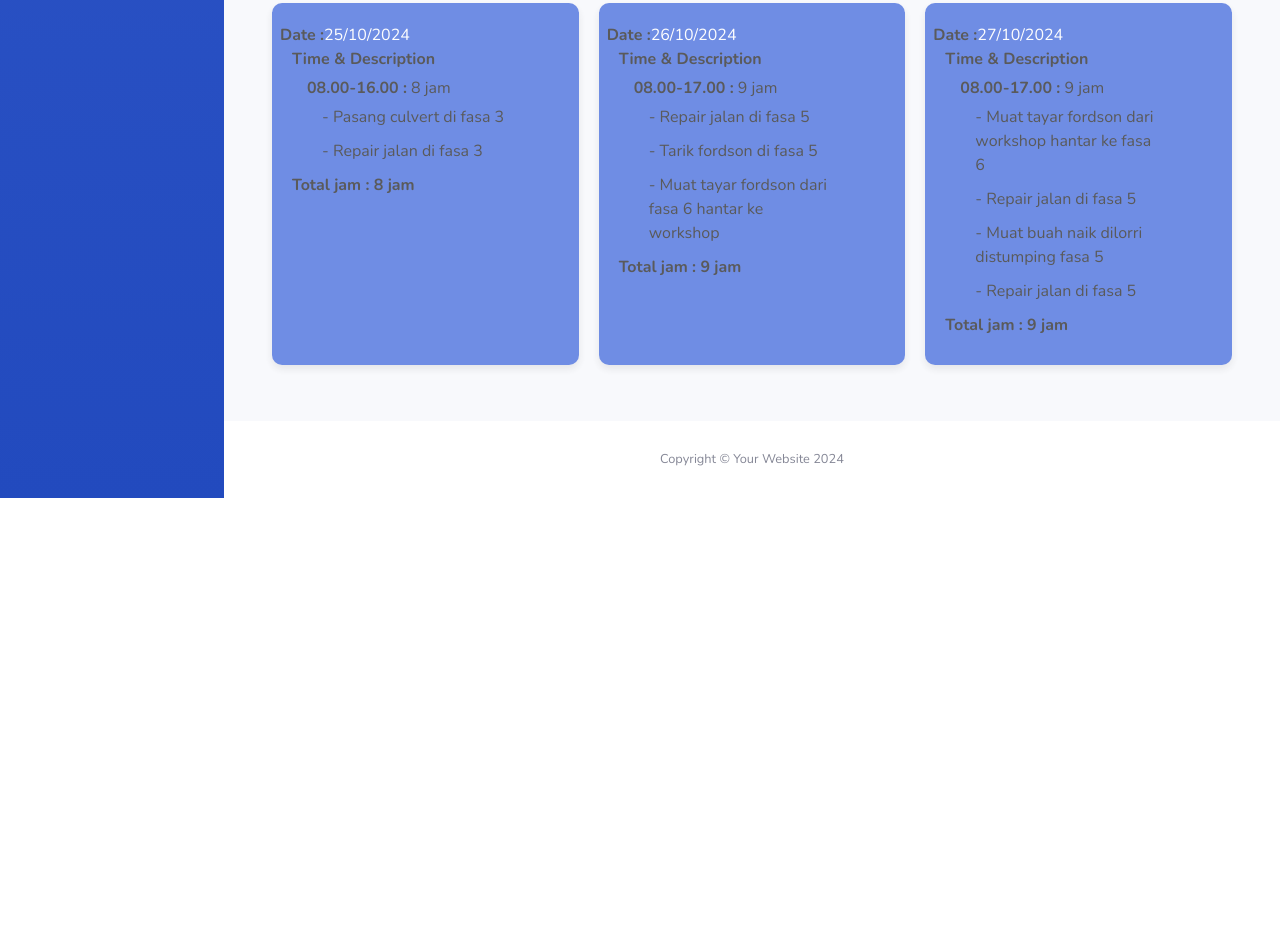
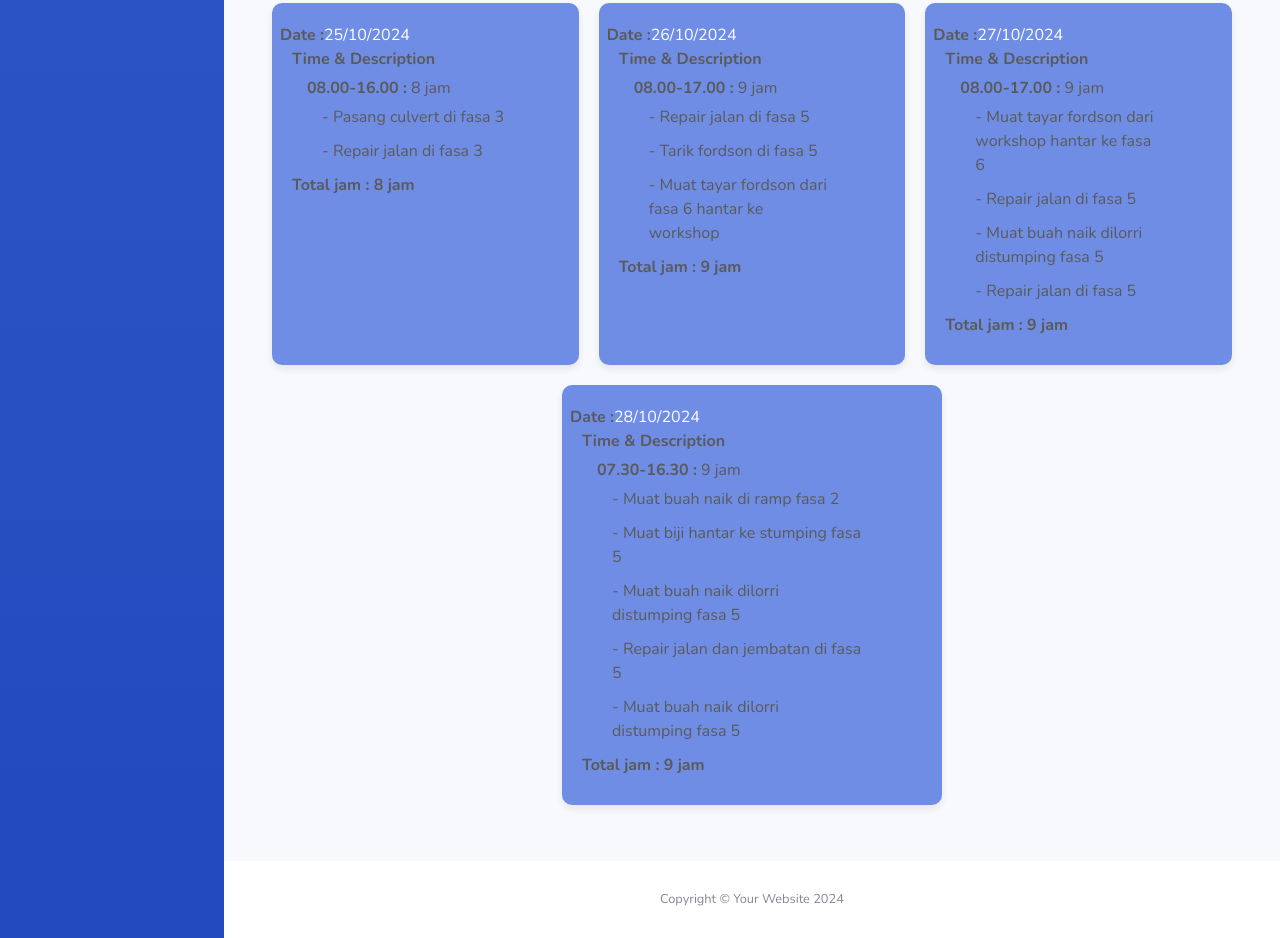
Before and after one commit to Iz-Technology/Backhoe, a plain HTML site: page oktober.html in a window 1280 px wide. Shown: the part 3545-4483 px from the top of the page. Before the commit the page ends 4043 px from the top, so only its background shows below. Drawn offline with nearby package versions, Linux system fonts and the light colour scheme.

Commit message:
memperbaharui gallery, october dan script

```diff
--- a/oktober.html
+++ b/oktober.html
@@ -731,6 +731,29 @@
                       </div>
                     </div>
 
+                    <div class="custom-card"> <!-- Custom card class -->
+                      <div class="row mb-2">
+                        <strong>Date :</strong> 28/10/2024
+                        <div class="col-md-10">
+                          <strong>Time & Description</strong>
+                          <ul>
+                            <li><strong>07.30-16.30 :</strong> 9 jam
+                              <ul>
+                                <li>- Muat buah naik di ramp fasa 2</li>
+                                <li>- Muat biji hantar ke stumping fasa 5</li>
+                                <li>- Muat buah naik dilorri distumping fasa 5</li>
+                                <li>- Repair jalan dan jembatan di fasa 5</li>
+                                <li>- Muat buah naik dilorri distumping fasa 5</li>
+                              </ul>
+                            </li>
+                          </ul>
+                          <div>
+                            <strong>Total jam : 9 jam</strong>
+                          </div>
+                        </div>
+                      </div>
+                    </div>
+
 
                   </div>
                 </div>
--- a/script.js
+++ b/script.js
@@ -59,7 +59,7 @@ document.addEventListener("DOMContentLoaded", function () {
   // Data manual untuk jam
   var dailyHours = [
     0, 2, 2, 2, 2, 2, 4, 6, 9, 8, 0, 5, 3, 0, 4, 9, 7, 7, 3, 8, 7, 7, 0, 0, 8,
-    9, 9,
+    9, 9, 9,
   ];
 
   // Hitung total jam
```
Also changed, not shown: gallery.html (+8 -0 lines).
